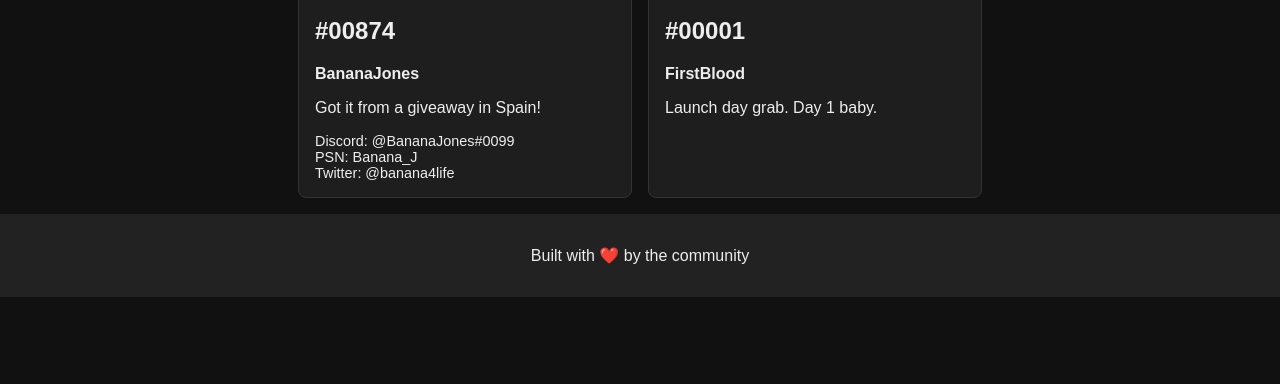
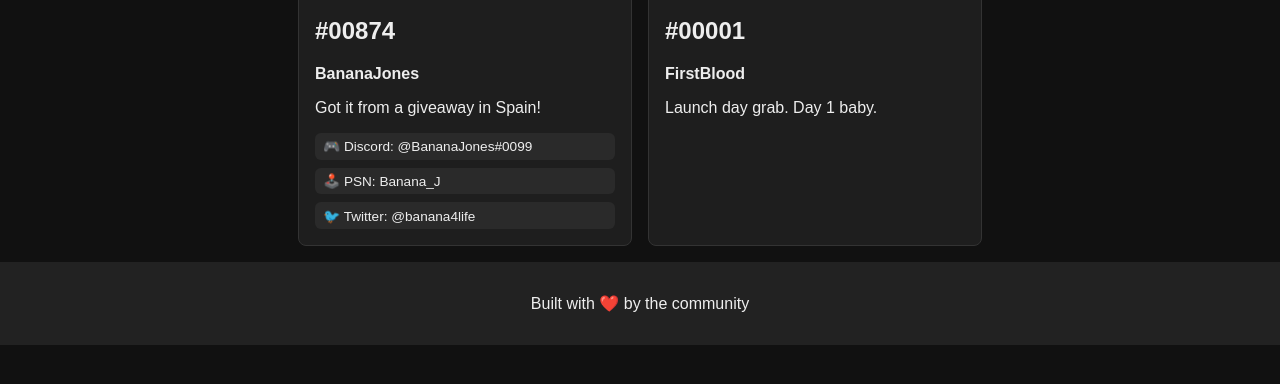
Before and after one commit to Aspenini/ps5pro-registry, a plain HTML site: page index.html in a window 1280 px wide. Shown: the part 200-584 px from the top of the page. Drawn offline with Linux system fonts and the light colour scheme.

Commit message:
update junk

```diff
--- a/script.js
+++ b/script.js
@@ -12,9 +12,9 @@ fetch('data/entries.json')
             <p><strong>${entry.name || 'Anonymous'}</strong></p>
             <p>${entry.notes || ''}</p>
             <div class="socials">
-                ${entry.socials?.discord ? 'Discord: ' + entry.socials.discord + '<br>' : ''}
-                ${entry.socials?.psn ? 'PSN: ' + entry.socials.psn + '<br>' : ''}
-                ${entry.socials?.twitter ? 'Twitter: ' + entry.socials.twitter : ''}
+                ${entry.socials?.discord ? '<div class="social-box">🎮 Discord: ' + entry.socials.discord + '</div>' : ''}
+                ${entry.socials?.psn ? '<div class="social-box">🕹️ PSN: ' + entry.socials.psn + '</div>' : ''}
+                ${entry.socials?.twitter ? '<div class="social-box">🐦 Twitter: ' + entry.socials.twitter + '</div>' : ''}
             </div>
         `;
         container.appendChild(card);
--- a/style.css
+++ b/style.css
@@ -30,6 +30,14 @@ main {
     border-radius: 4px;
 }
 .socials {
+    display: flex;
+    flex-direction: column;
+    gap: 0.5em;
     margin-top: 0.5em;
-    font-size: 0.9em;
 }
+.social-box {
+    background: #2a2a2a;
+    padding: 0.4em 0.6em;
+    border-radius: 6px;
+    font-size: 0.85em;
+}
```
Also changed, not shown: 1 other file.
